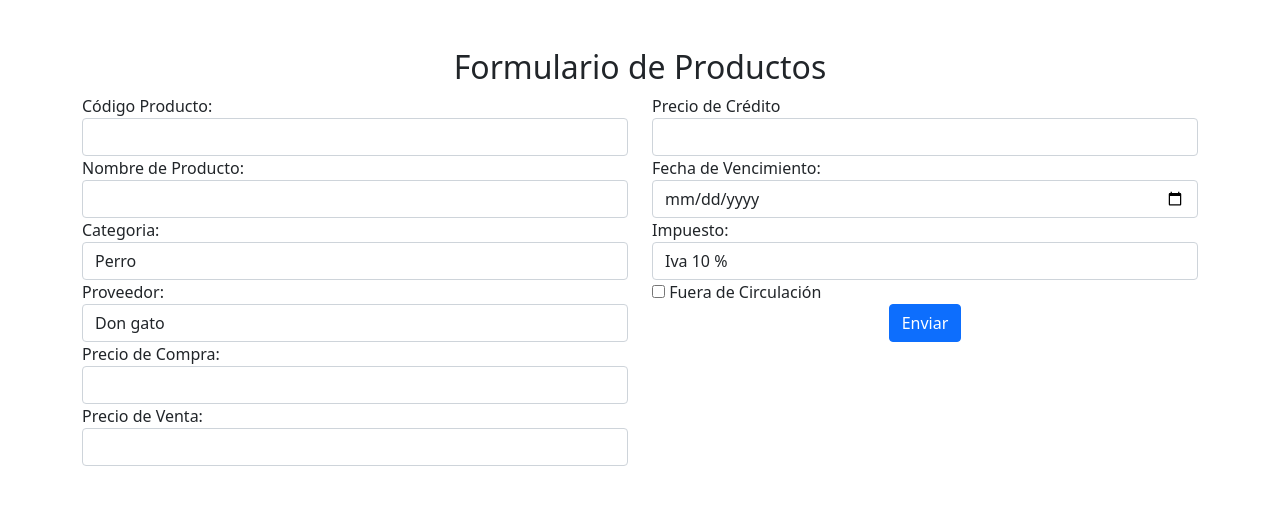
After one commit to RDINFORMATICARUIZDIAZ/Proyecto_Controlphy, a Flask app: template flask_app/templates/registros_productos.html in a window 1280 px wide. The commit adds this page. Shown: the top 505 px of the page. Run offline with Flask 3, Linux system fonts and the light colour scheme; the template is opened without the code that fills it, so the values that code supplies are empty; some libraries are stand-ins or nearby versions.

Commit message:
Formulario Productos

```diff
--- a/flask_app/templates/registrar_contactos.html
+++ b/flask_app/templates/registrar_contactos.html
@@ -1,5 +1,5 @@
 <!DOCTYPE html>
-<html lang="en">
+<html lang="es">
 <head>
     <meta charset="UTF-8">
     <meta name="viewport" content="width=device-width, initial-scale=1.0">
--- a/flask_app/templates/registrar_proveedor.html
+++ b/flask_app/templates/registrar_proveedor.html
@@ -1,5 +1,5 @@
 <!DOCTYPE html>
-<html lang="en">
+<html lang="es">
 <head>
     <meta charset="UTF-8">
     <meta name="viewport" content="width=device-width, initial-scale=1.0">
--- /dev/null
+++ b/flask_app/templates/registros_productos.html
@@ -0,0 +1,102 @@
+<!DOCTYPE html>
+<html lang="es">
+<head>
+    <meta charset="UTF-8">
+    <meta name="viewport" content="width=device-width, initial-scale=1.0">
+    <title>Registro Productos</title>
+    <link rel="stylesheet" href="{{ url_for('static', filename='css/bootstrap.min.css') }}">
+</head>
+<body>
+    <div class="container mt-5">
+        <h2 class="text-center">Formulario de Productos</h2>
+
+        <div class="row">
+            <div class="col-md-6">
+
+                <form id="contactForm">
+                    <div class="form-group">
+                        <label for="cedula">Código Producto:</label>
+                        <input type="text" class="form-control" id="codproducto" name="codproducto" required>
+                    </div>
+                    <div class="form-group">
+                        <label for="nombre">Nombre de Producto:</label>
+                        <input type="text" class="form-control" id="nombreproducto" name="nombreproducto" required>
+                    </div>
+                    <div class="form-group">
+                        <label for="apellido">Categoria:</label>
+                        <select class="form-control" id="categoria" name="categoria" required>
+                            <option value="perro">Perro</option>
+                            <option value="gato">Gato</option>
+                            <option value="pavo">Pavo</option>
+                            <option value="golondrina">Golondrina</option>
+                        </select>
+                    </div>
+
+                    <div class="form-group">
+                        <label for="apellido">Proveedor:</label>
+                        <select class="form-control" id="proveedor" name="proveedor" required>
+                            <option value="dongato">Don gato</option>
+                            <option value="cocacola">Coca Cola</option>
+                            <option value="cervepar">Cervepar</option>
+                            <option value="fortib">Fortin</option>
+                        </select>
+                    </div>
+
+                    <div class="form-group">
+                        <label for="email">Precio de Compra:</label>
+                        <input type="number" class="form-control" id="pcompra" name="pcompra" required>
+                    </div>
+
+                    <div class="form-group">
+                        <label for="text">Precio de Venta:</label>
+                        <input type="number" class="form-control" id="pventa" name="pventa" required>
+                    </div>
+
+                </div>
+                <div class="col-md-6">
+                    <div class="form-group">
+                        <label for="fechaNacimiento">Precio de Crédito</label>
+                        <input type="number" class="form-control" id="pcredito" name="pcredito" required>
+                    </div>
+                    <div class="form-group">
+                        <label for="fvencimiento">Fecha de Vencimiento:</label>
+                        <input type="date" class="form-control" id="fvencimiento" name="fvencimiento" required>
+                    </div>
+
+                    <div class="form-group">
+                        <label for="apellido">Impuesto:</label>
+                        <select class="form-control" id="impuesto" name="impuesto" required>
+                            <option value="iva10">Iva 10 %</option>
+                            <option value="cocacola">Iva 5%</option>
+                            <option value="cervepar">Exentas</option>
+                        </select>
+                    </div>
+
+
+                    <div class="form-group">
+                        <input type="checkbox" id="cbox2" value="second_checkbox" />
+                        <label for="fcirculacion">Fuera de Circulación</label>
+                    </div>
+
+                <div class="col-md-12 text-center">
+                    <button type="submit" class="btn btn-primary">Enviar</button>
+                </div>
+            </form>
+        </div>
+    </div>
+</div>
+
+    <script src="{{ url_for('static', filename='js/code.jquery.com_jquery-3.7.1.min.js')}}"></script>
+    <script src="https://cdn.jsdelivr.net/npm/@popperjs/core@2.5.3/dist/umd/popper.min.js"></script>
+    <script src="{{ url_for('static', filename='js/bootstrap.min.js')}}"></script>
+    <script>
+        $(document).ready(function () {
+            $("#contactForm").submit(function (event) {
+                event.preventDefault();
+                // Aquí puedes agregar la lógica para enviar el formulario mediante AJAX o realizar otras acciones.
+                alert("Formulario enviado correctamente.");
+            });
+        });
+    </script>
+</body>
+</html>
```
